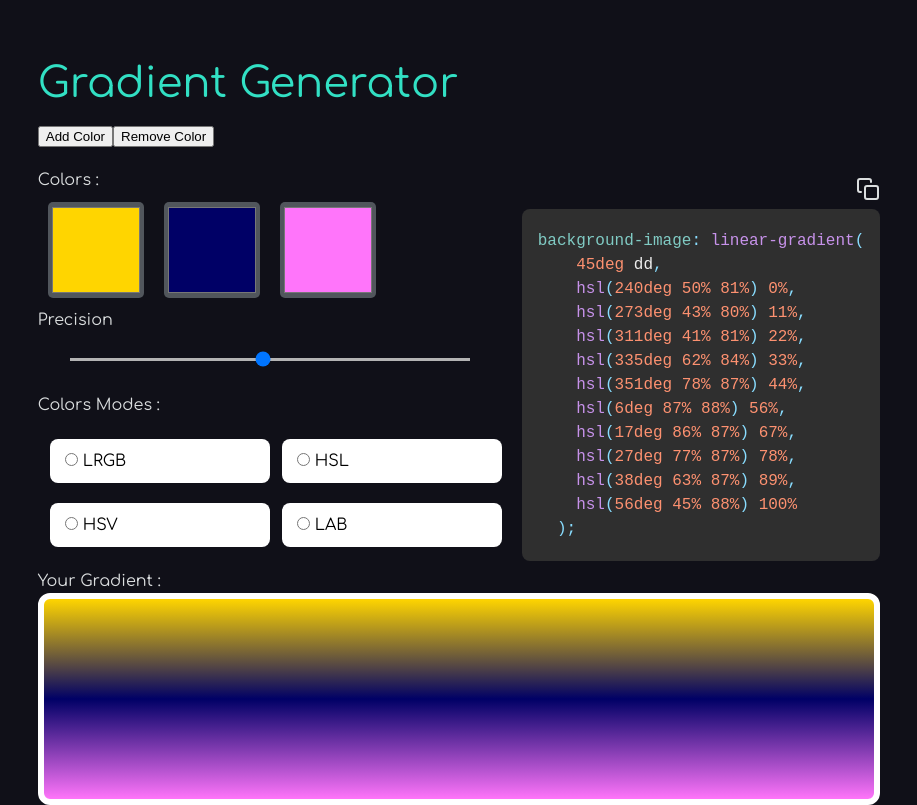
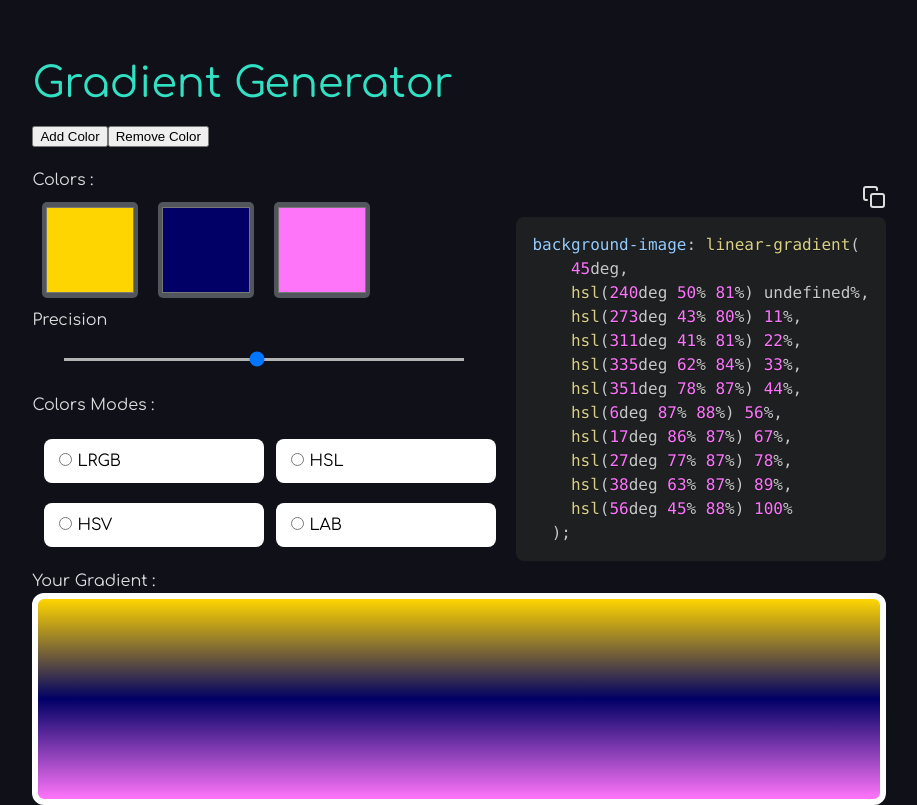
Before and after one commit to naveensinghp/Playground-Stuff, a Next.js app: page / in a window 1280 px wide. Shown: the whole page, without its empty margins (181-1098 px from the left). Built offline with nearby package versions, Linux system fonts and the light colour scheme.

Commit message:
no message

```diff
--- a/src/components/Csscode/Csscode.js
+++ b/src/components/Csscode/Csscode.js
@@ -1,13 +1,13 @@
 import React from 'react';
 import { Prism as SyntaxHighlighter } from 'react-syntax-highlighter';
-import { materialDark } from 'react-syntax-highlighter/dist/cjs/styles/prism';
+import { atomDark } from 'react-syntax-highlighter/dist/cjs/styles/prism';
 import { Copy } from 'react-feather';
 import styled from 'styled-components';
 
 const Csscode = ({code}) => {
   const codeString = `background-image: linear-gradient(
-    45deg dd,
-    hsl(240deg 50% 81%) 0%,
+    45deg,
+    hsl(240deg 50% 81%) ${code}%,
     hsl(273deg 43% 80%) 11%,
     hsl(311deg 41% 81%) 22%,
     hsl(335deg 62% 84%) 33%,
@@ -22,7 +22,7 @@ const Csscode = ({code}) => {
   return <>
   <Wrapper>
     <Copy />
-    <SyntaxHighlighter language="css" style={materialDark}>
+    <SyntaxHighlighter language="css" style={atomDark}>
       {codeString}
     </SyntaxHighlighter>
   </Wrapper>
```
